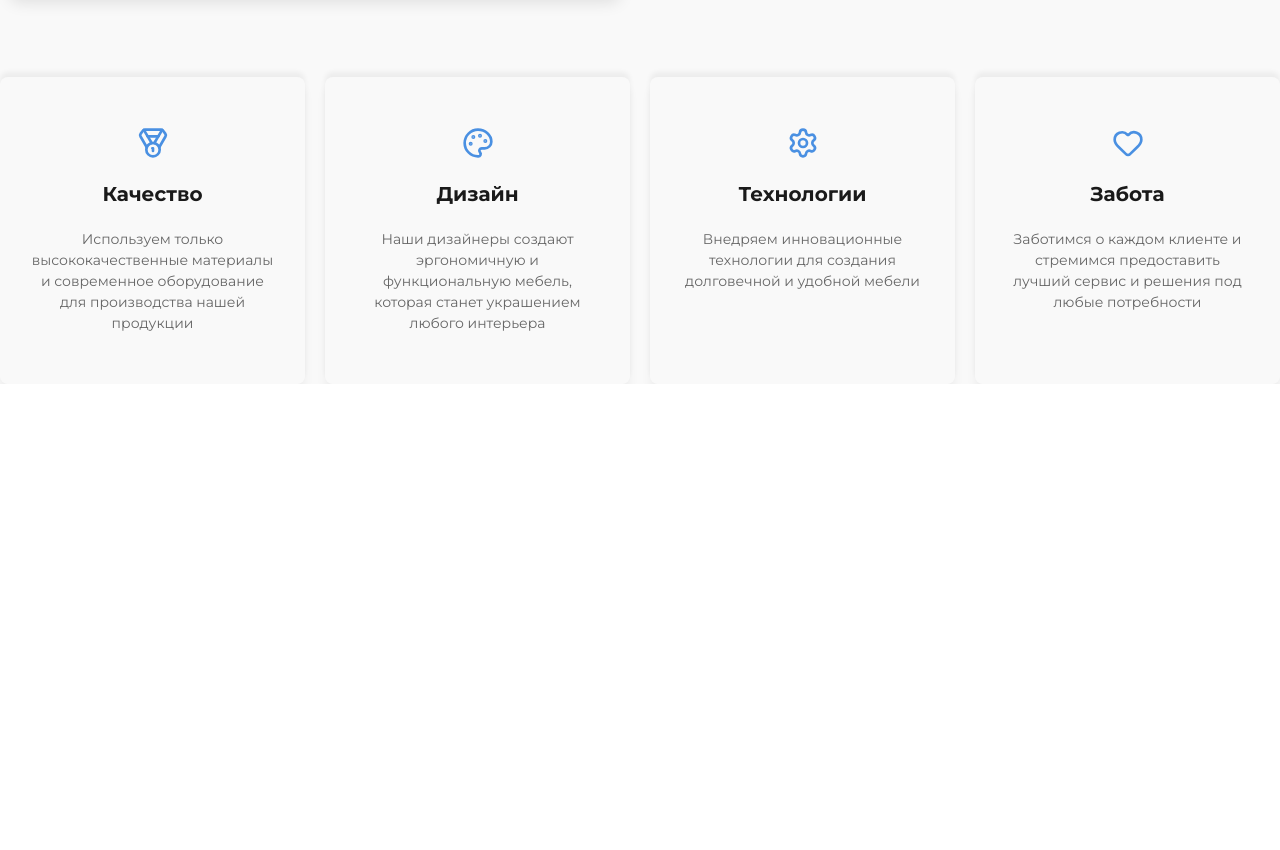
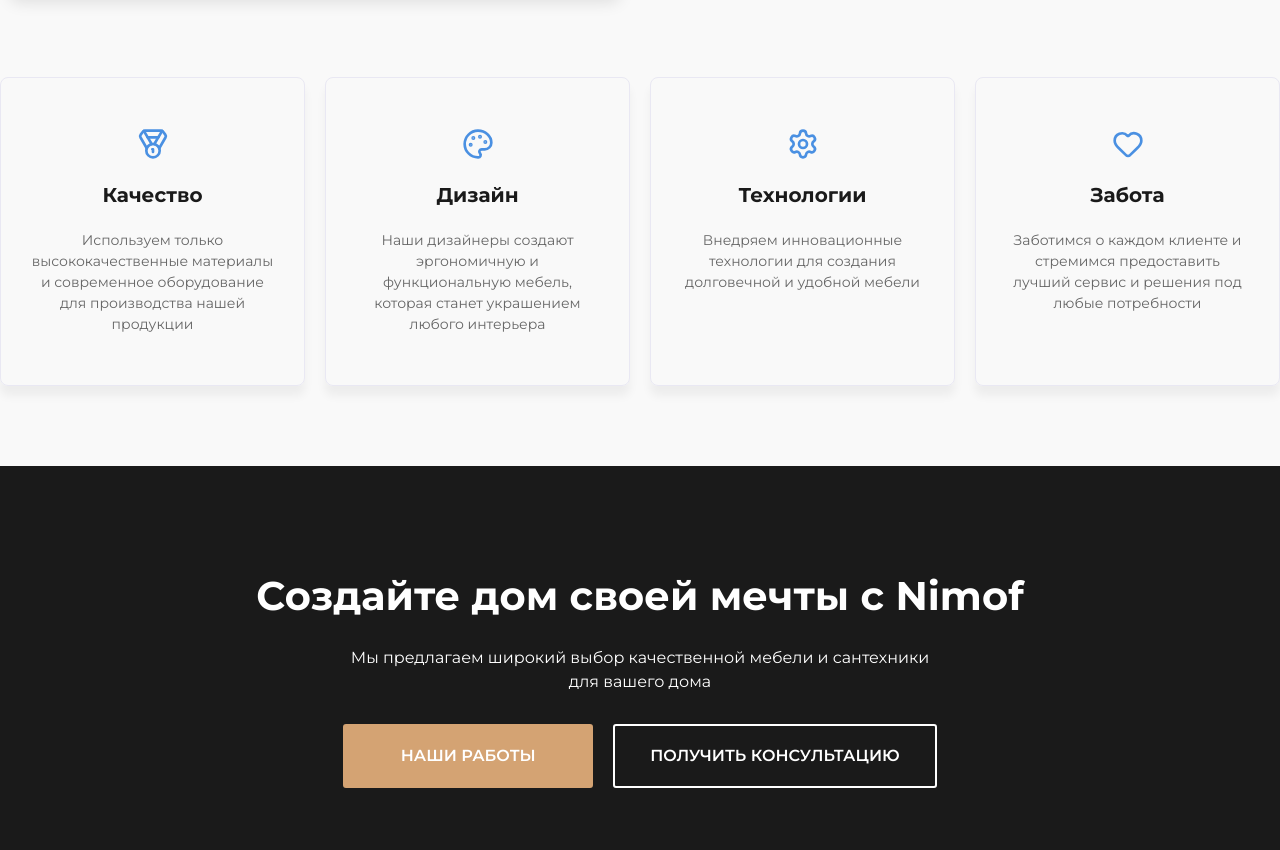
Before and after one commit to creator-of-masterpieces/Nimof-furniture-store-remastered, a website built with Vite: page src/index.html in a window 1280 px wide. Shown: the part 1950-2800 px from the top of the page. Before the commit the page ends 2334 px from the top, so only its background shows below. Built offline with nearby package versions, Linux system fonts and the light colour scheme.

Commit message:
Добавил тень карточкам в секции benefits

```diff
--- a/src/blocks/benefits/benefits.css
+++ b/src/blocks/benefits/benefits.css
@@ -1,5 +1,5 @@
 .benefits {
-padding-block-start: var(--section-padding-top);
+padding-block: var(--section-padding-top);
 }
 
 .benefits__list {
@@ -16,8 +16,9 @@ padding-block-start: var(--section-padding-top);
     row-gap: var(--grid-gap);
     block-size: 100%;
     padding: 50px 30px;
+    border: 1px solid #e9e8f3;
     border-radius: var(--border-radius-md);
-    box-shadow: 0 10px 10px rgba(0, 0, 0, 0.05),0 -5px 5px rgba(0, 0, 0, 0.05);
+    box-shadow: 0 10px 10px rgba(0, 0, 0, 0.05);
 }
 
 .benefits__card-icon {
--- /dev/null
+++ b/src/blocks/button/button.css
@@ -0,0 +1,39 @@
+.button {
+    display: inline-block;
+    min-inline-size: 250px;
+    padding: 18px 35px;
+    border-radius: 3px ;
+    font-size: var(--font-size-m);
+    font-weight: 600;
+    text-transform: uppercase;
+    text-align: center;
+    transition: background-color 0.3s ease, color 0.3s ease, translate 0.3s ease;
+}
+
+.button:hover,
+.button:focus-visible {
+    translate: 0 -5px;
+}
+
+.button_primary {
+    background-color: var(--color-accent);
+    border: 2px solid var(--color-accent);
+}
+
+.button_primary:hover,
+.button_primary:focus-visible {
+    background-color: var(--color-button-primary-hover);
+    border-color: var(--color-button-primary-hover);
+}
+
+.button_secondary {
+    background-color: transparent;
+    border: 2px solid #fff;
+    transition: background-color 0.5s ease, color 0.5s ease, translate 0.3s ease;
+}
+
+.button_secondary:hover,
+.button_secondary:focus-visible {
+    color: #000;
+    background-color: var(--color-button-secondary-hover);
+}
--- /dev/null
+++ b/src/blocks/cta/cta.css
@@ -0,0 +1,23 @@
+.cta {
+    padding-block: 100px;
+    background: var(--color-bg-secondary);
+    color: var(--color-secondary);
+}
+
+.cta__content {
+    display: flex;
+    flex-direction: column;
+    align-items: center;
+    row-gap: var(--grid-gap);
+}
+
+.cta__description {
+    max-inline-size: 600px;
+    text-align: center;
+}
+
+.cta__buttons {
+    display: flex;
+    gap: var(--grid-gap);
+    margin-block-start: 10px;
+}
--- a/src/blocks/hero/hero.css
+++ b/src/blocks/hero/hero.css
@@ -32,39 +32,3 @@
     display: flex;
     gap: 20px;
 }
-
-.button {
-    display: inline-block;
-    min-inline-size: 250px;
-    padding: 18px 35px;
-    border-radius: 3px ;
-    font-size: var(--font-size-m);
-    font-weight: 600;
-    text-transform: uppercase;
-    transition: background-color 0.3s ease, color 0.3s ease, translate 0.3s ease;
-}
-
-.button:hover,
-.button:focus-visible {
-    translate: 0 -5px;
-}
-
-.button_primary {
-    background-color: var(--color-accent);
-}
-
-.button_primary:hover,
-.button_primary:focus-visible {
-    background-color: var(--color-button-primary-hover);
-}
-
-.button_secondary {
-    background-color: transparent;
-    border: 2px solid #fff;
-}
-
-.button_secondary:hover,
-.button_secondary:focus-visible {
-    color: #000;
-    background-color: var(--color-button-secondary-hover);
-}
--- a/src/css/style.css
+++ b/src/css/style.css
@@ -5,10 +5,12 @@
 @import "../blocks/header/header.css";
 @import "../blocks/main/main.css";
 @import "../blocks/hero/hero.css";
+@import "../blocks/button/button.css";
 @import "../blocks/work-preview/work-preview.css";
 @import "../blocks/section-title/section-title.css";
 @import "../blocks/category-list/category-list.css";
 @import "../blocks/card/card.css";
 @import "../blocks/benefits/benefits.css";
+@import "../blocks/cta/cta.css";
 
 /* Установка базового шрифта и высоты строки */
--- a/src/index.html
+++ b/src/index.html
@@ -194,7 +194,20 @@
                 </div>
             </li>
         </ul>
+    </section>
 
+<!--    Секция cta-->
+    <section class="cta">
+        <div class="cta__content container ">
+            <h2 class="section-title">Создайте дом своей мечты с Nimof</h2>
+            <p class="cta__description">
+                Мы предлагаем широкий выбор качественной мебели и сантехники для вашего дома
+            </p>
+            <div class="cta__buttons">
+                <a class="button button_primary" href="./catalog.html">Наши работы</a>
+                <a class="button button_secondary" href="" onclick="event.preventDefault()">Получить консультацию</a>
+            </div>
+        </div>
     </section>
 </main>
 <footer></footer>
```
